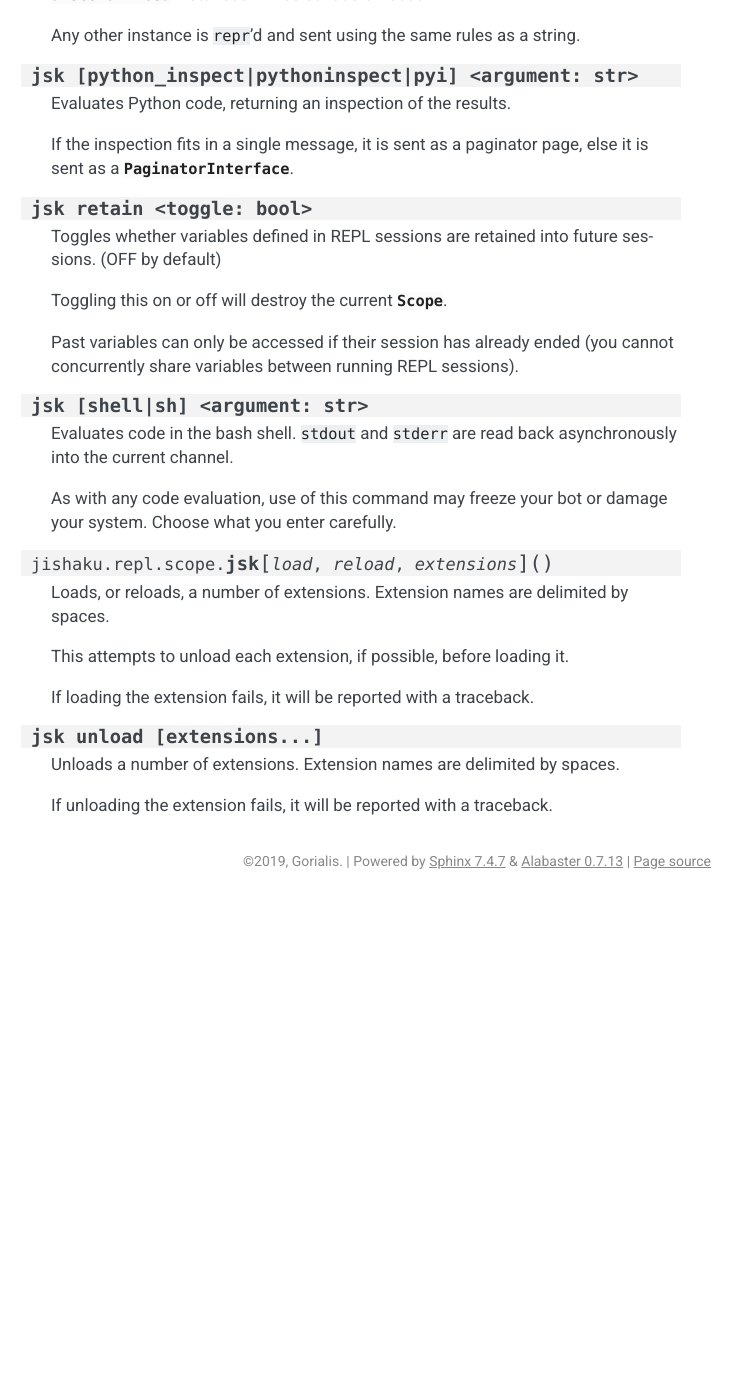
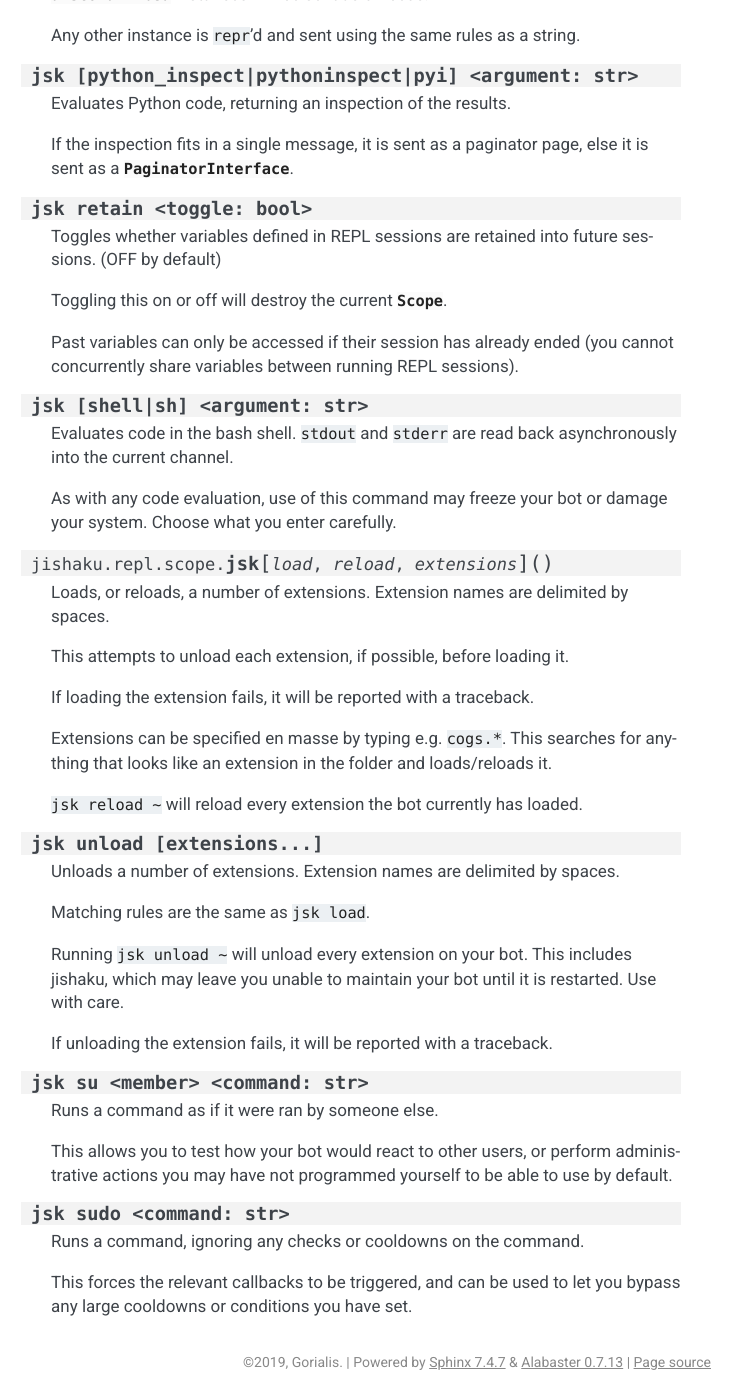
Before and after one commit to Gorialis/jishaku, a Sphinx documentation site: the page built from docs/cog.rst, in a window 1280 px wide and 1400 px high, scrolled down 2159 px. Shown: the whole window, without its empty margins (399-1141 px from the left). Built offline with Sphinx 7.4.7, drawn with Linux system fonts in a browser that asks for light colours; the version number could not be read and is left out; before the commit the page ends 3058 px from its top, so only the background shows below that.

Commit message:
Document dynamic extension matching and the su/sudo commands.

```diff
--- a/README.rst
+++ b/README.rst
@@ -27,6 +27,9 @@ jishaku is a debugging and experimenting cog for Discord bots using ``discord.py
 
 It is locked to Python 3.6+ and requirements will shift as new ``discord.py`` and Python versions release.
 This repo primarily exists for the purpose of example and usage in other bot projects.
+
+Documentation is available on `readthedocs <https://jishaku.readthedocs.io/en/latest/>`__, although incomplete.
+If in doubt, all commands have docstrings visible from the help command.
 
 Installing
 -----------
--- a/docs/cog.rst
+++ b/docs/cog.rst
@@ -146,9 +146,34 @@ Commands
 
     If loading the extension fails, it will be reported with a traceback.
 
+    Extensions can be specified en masse by typing e.g. ``cogs.*``.
+    This searches for anything that looks like an extension in the folder and loads/reloads it.
+
+    ``jsk reload ~`` will reload every extension the bot currently has loaded.
+
 
 .. py:function:: jsk unload [extensions...]
 
     Unloads a number of extensions. Extension names are delimited by spaces.
 
+    Matching rules are the same as ``jsk load``.
+
+    Running ``jsk unload ~`` will unload every extension on your bot. This includes jishaku, which may leave you unable to maintain your bot
+    until it is restarted. Use with care.
+
     If unloading the extension fails, it will be reported with a traceback.
+
+
+.. py:function:: jsk su <member> <command: str>
+
+    Runs a command as if it were ran by someone else.
+
+    This allows you to test how your bot would react to other users, or perform administrative actions you may have not programmed yourself
+    to be able to use by default.
+
+
+.. py:function:: jsk sudo <command: str>
+
+    Runs a command, ignoring any checks or cooldowns on the command.
+
+    This forces the relevant callbacks to be triggered, and can be used to let you bypass any large cooldowns or conditions you have set.
```
